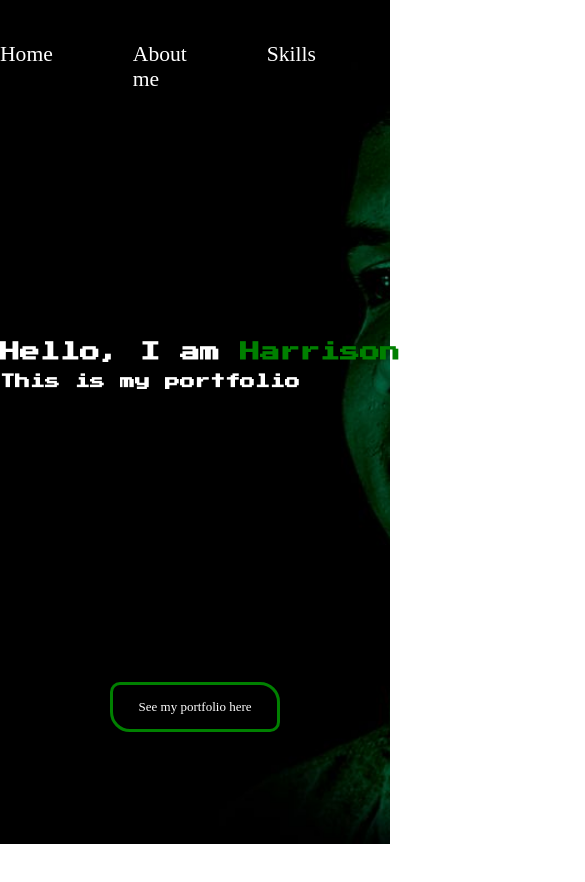
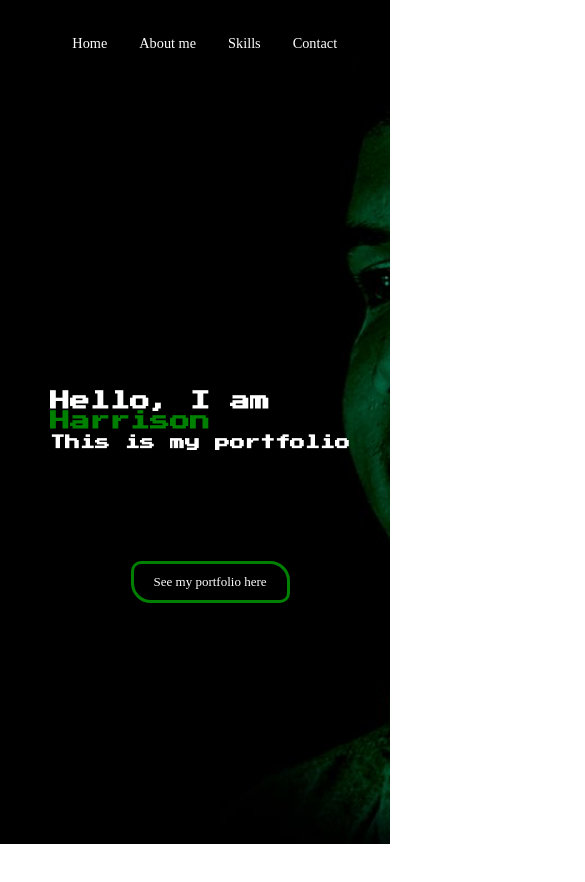
Before and after one commit to harry433443/portfolioharrison, a plain HTML site: page index.html in a window 390 px wide. Shown: the top 882 px of the page, 585 px wide, since content can reach past the window. After the commit the page ends 844 px from the top, so only its background shows below. Drawn offline with Linux system fonts and the light colour scheme.

Commit message:
Update style.css

```diff
--- a/style.css
+++ b/style.css
@@ -7,84 +7,73 @@
     background: none;
    }
 
-   .tela{
+   span{
+    color: green;
+   }
+
+
+.tela{
+    background-color: black;
+    background-repeat: no-repeat;
     background-image: url(mee.jpg);
     background-size: cover;
     background-position: center;
+    width: 100%;
     height: 100vh;
-    width: 100%;
+}
 
-   }
-
-   span{
-    color: green;
-   }
-body{
+.meio{
+     padding: 170px 0px 0px 150px;
 
 }
 
-.meio{
-
-    display: grid;
-    align-items: center;
-
-    width: 1130px;
-    margin: 0 auto;
-    min-height:100vh;
-}
 .text{
-    padding-top: 10%;
 
     transform: translatey(0px);
     animation: float 5s ease-in-out infinite;
 }
+
 .text h1{
     color: white;
     font-size: 20px;
     font-family: 'Press Start 2P', cursive;
+}
 
-}
 .text h2{
     color: white;
     font-family: cursive;
     margin-top: 1%;
     font-size: 15px;
     font-family: 'Press Start 2P', cursive;
+}
 
-}
 header{
     display: flex;
     justify-content: space-around;
+    margin-left: 5%;
     max-width: 100%;
     align-items: center;
     padding-top: 50px;
-
-
 }
 
-.cabeçalho{
+.cabeçalho {
     display: flex;
     gap: 5rem;
     font-family: 'Tektur';
     font-size: 135%;
     margin-top: -2%;
-   margin-bottom: 3%;
+    margin-bottom: 3%;
+}
 
-
-}
 .cabeçalho a{
     color: white;
-
 
 }
 
 .cabeçalho a:hover{
     color: green;
     transition: 0.3s all;
-
-
 }
-
 
 @keyframes float {
     0%{
@@ -98,15 +87,12 @@ header{
     }
 }
 
-
-
 .but{
     text-align: center;
-    padding-top: 10%;
+    margin-top: 15%;
+}
 
-}
-button{
-
+.btn{
     border: 3px solid green;
     border-radius: 10px 20px;
     background: none;
@@ -119,52 +105,81 @@ button{
     position: relative;
     overflow: hidden;
     font-family: 'Tektur';
+    bottom: 80px;
+    right: 40%;
+}
 
-}
-.btn{
-    bottom: 80px;
-    right: 370px;
-
-
-}
 .btn:hover {
     color: #fff;
 }
-.btn::before{
+
+.btn::before {
     content: "";
     position: absolute;
     left: 0;
     width: 100%;
-    height: 0%;
-    background: green;
+    height: 100%;
+    background: white;
     z-index: -1;
     transition: 0.5s;
 }
-.btn::before{
+
+.btn::before {
     bottom: 0;
     border-radius: 50% 50% 0 0;
 }
+
 .btn:hover::before{
     height: 100%;
 }
 
+@media screen and (max-width: 412px){
+   header{
+    font-size: 11px;
+    display: flex;
+    justify-content: space-around;
+    margin-left: 5%;
+    height: 100px;
+    max-width: 100%;
+    align-items: center;
+    padding-top: 10px;
 
- @media screen and (max-width: 1090px) {
 
+   }
+   .cabeçalho {
+    display: flex;
+    gap: 2rem;
+    font-family: 'Tektur';
+    font-size: 130%;
+    margin-top: -5%;
+    margin-bottom: 1%;
+}
+    body{
+        background-image: url(mee.jpg);
+        background-repeat: no-repeat;
+        background-size: cover;
+        background-position: center;
+        width: 100%;
+        height: 100vh;
+
+    }
+    .tela{
+        display: grid;
+        width: 100%;
+        height: 100vh;
+
+    }
+    .meio{
+        padding: 10px 0px 0px 50px;
+
+    }
+    .but{
+
+    }
     .btn{
-        font-size: 15px;
+        top: 50px;
+        right: 10px;
+        font-size: 13px;
+        padding: 10px 20px;
     }
- }
- @media screen and (max-width: 993px) {
-
-    .btn{
-        font-size: 13px;
-    }
- }
- @media screen and (max-width: 905px) {
-
-    .btn{
-       width: 170px;
-       height: 50px;
-    }
-    }
+}
```
